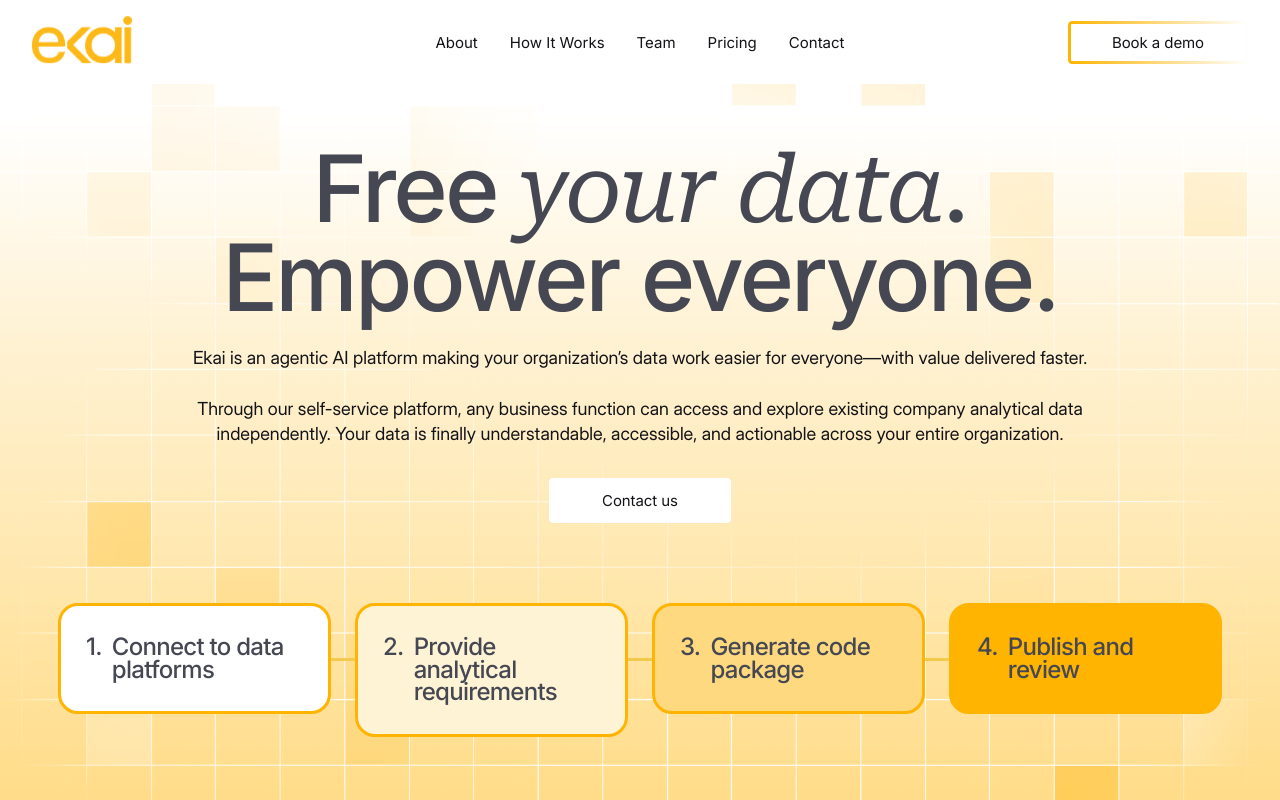
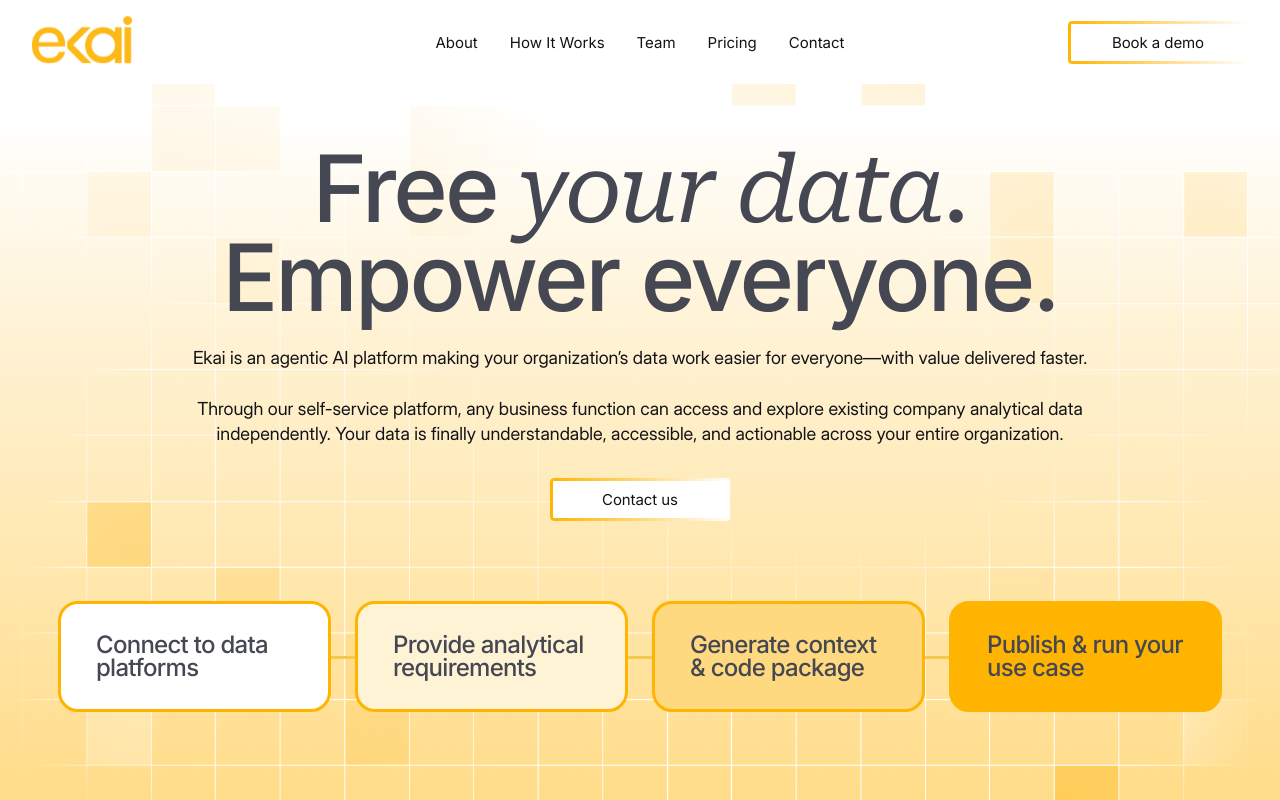
Before and after one commit to whatdakell/ekai-repo, a React (Create React App) app: page / in a window 1280 px wide. Shown: the top 800 px of the page. Built offline with nearby package versions, Linux system fonts and the light colour scheme.

Commit message:
call code changes

```diff
--- a/src/App.js
+++ b/src/App.js
@@ -17,15 +17,12 @@ import Card from './components/Card';
 import ContactForm from './components/ContactForm';
 import CopyMediaBlock from './components/CopyMediaBlock';
 import ViewportTrigger from './components/ViewportTrigger';
-// s;
+
 function App() {
 	return (
 		<div className='App'>
-			{/* nav */}
 			<HeaderNav />
-			{/* hero with step timeline nested in component*/}
 			<Hero headline={content.hero.headline} copy={content.hero.copy} steps={content.hero.steps} />
-
 			<section className='inner-max-width center'>
 				<ViewportTrigger>
 					<div className='copy-box org inner-max-width-tight'>
--- a/src/components/Hero.js
+++ b/src/components/Hero.js
@@ -16,7 +16,7 @@ function Hero({ headline, copy, steps }) {
 			<div className='inner-max-width-tight moveUp'>
 				<h1 className='heading-level-1' dangerouslySetInnerHTML={{ __html: headline }}></h1>
 				<p dangerouslySetInnerHTML={{ __html: copy }}></p>
-				<Button href='#contact' text='Contact us'></Button>
+				<Button href='#contact' btnStyle='btn-gradient white' text='Contact us'></Button>
 			</div>
 			{/* <Steps steps={steps}></Steps> */}
 			<div className='steps-container'>
@@ -27,7 +27,7 @@ function Hero({ headline, copy, steps }) {
 						return (
 							<li className='step moveUp' key={`step-${index}`}>
 								<div className='step-wrapper'>
-									{index + 1}. <span className='li-separator'>{step.title}</span>
+									<span className='li-separator'>{step.title}</span>
 								</div>
 								{step.description && <p className='step-description'>{step.description}</p>}
 							</li>
--- a/src/content/content.js
+++ b/src/content/content.js
@@ -14,12 +14,12 @@ export const content = {
 				description: 'Discovery AI agents creates requirement documents',
 			},
 			{
-				title: 'Generate code package',
+				title: 'Generate context & code package',
 				description: 'Workflow AI agents creates code, data models, and lineage',
 			},
 			{
-				title: 'Publish and review',
-				description: 'All that’s left for you is to download a consolidated package for IT review and it’s ready to go live.',
+				title: 'Publish & run your use case',
+				description: 'All that’s left for you is to download a consolidated package for IT review and it’s ready to go live',
 			},
 		],
 	},
@@ -43,7 +43,7 @@ export const content = {
 		steps: [
 			{
 				title: '1. Connect',
-				text: 'Ekai connects with your data platforms and automatically builds logical models for whatever your analytics use case might be',
+				text: 'Ekai connects with your data platforms and automatically builds logical models for whatever your analytics use case might be.',
 			},
 			{
 				title: '2. Process',
--- a/src/styles/components/_CopyMediaBlock.scss
+++ b/src/styles/components/_CopyMediaBlock.scss
@@ -2,7 +2,7 @@
 .media-section {
 	.media-wrapper {
 		position: relative;
-		max-width: 640px;
+		max-width: 850px;
 		margin: 0 auto;
 		border-radius: 16px;
 		overflow: hidden;
```
Also changed, not shown: 1 other file (tests, documents, lock files or other folders).
